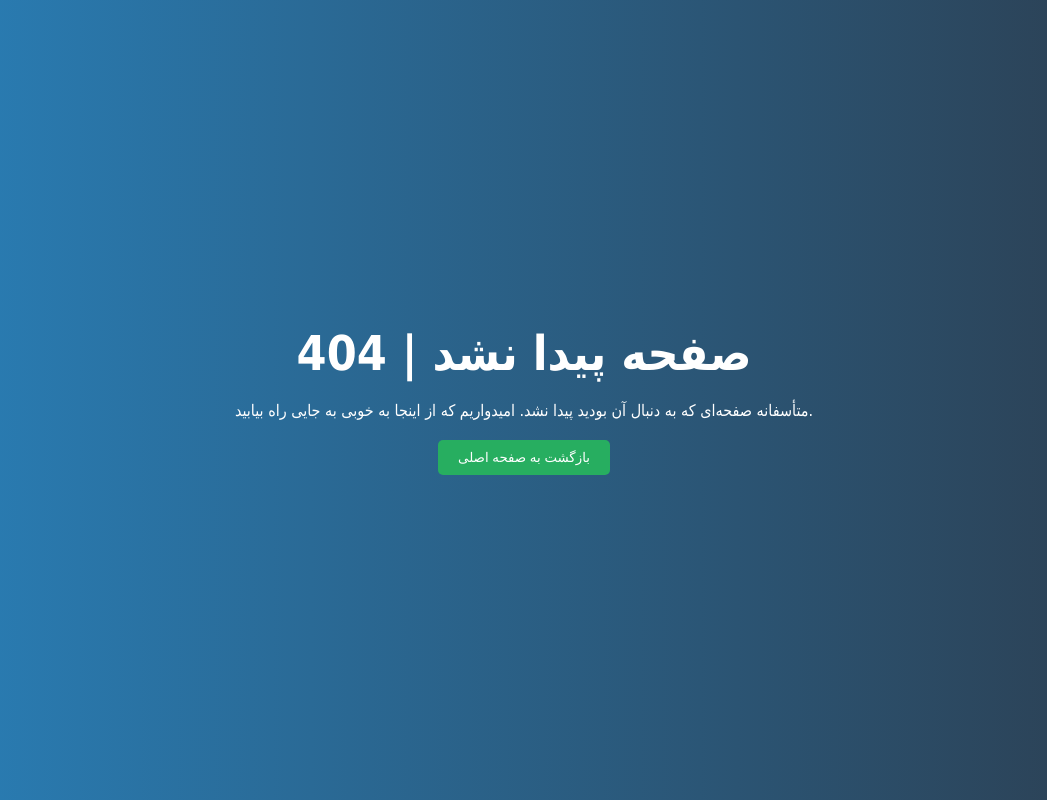
After one commit to Mohamad-11/Elsin-colection-ecommerce, a Django app: template templates/404.html in a window 1280 px wide. The commit adds this page. Shown: the whole page, without its empty margins (116-1163 px from the left). Run offline with Django 5.2, Linux system fonts and the light colour scheme; the template is opened without the code that fills it, so the values that code supplies are empty.

Commit message:
create 404 page

```diff
--- a/accounts/templates/accounts/register.html
+++ b/accounts/templates/accounts/register.html
@@ -19,7 +19,7 @@
         <h2>ثبت ‌نام</h2>
         <form method="post">
             {% csrf_token %}
-            <label>نام کاربری:</label>
+            <label>شماره تلفن :</label>
             <form>{{ form.phone_number }}</form>
 
             <label>ایمیل:</label>
@@ -30,7 +30,7 @@
 
             <label>تکرار رمز عبور:</label>
             <form>{{ form.password2 }}</form>
-            <button type="submit" class="btn btn-success">Login</button>
+            <button type="submit" class="btn btn-success">ثبت نام </button>
         </form>
     </div>
     <script src="script.js"></script>
--- a/accounts/views.py
+++ b/accounts/views.py
@@ -14,7 +14,6 @@ class UserRegisterView(LoginRequiredMixin, View):
 
     def get(self, request):
         form = UserCreationForm()
-        messages.success(request, 'you are registered')
         return render(request, 'accounts/register.html', {'form': form})
 
     def post(self, request):
--- a/home/templates/home/index.html
+++ b/home/templates/home/index.html
@@ -17,7 +17,9 @@
         {% for product in products %}
 
             <div class="product-box" style="border: 1.5px solid #535353">
+                <a href="{% url 'home:detail_product' product.slug %}">
                 <img src="{{ product.image.url }}" alt="عکس محصول " style="width: 125px; height: 125px">
+                </a>
                 <h2>{{ product.name }}</h2>
                 <p>{{ product.description|truncatechars:10 }}</p>
                 <span class="price">{{ product.price }} تومان   </span>
--- a/home/templates/home/product_detail.html
+++ b/home/templates/home/product_detail.html
@@ -17,10 +17,10 @@
 <body>
 
 
-            <div class="wrapper">
+            <div class="wrapper" style="margin-top: 8px">
                     <div id="image-slider">
                         {% for image in product.images.all %}
-                            <img src="{{ image.image.url }}" alt="Product Image 1" style="height: 400px; width: 300px">
+                            <img src="{{ image.image.url }}" alt="Product Image 1" style="height: 300px; width: 250px">
                         {% endfor %}
                     </div>
 
--- /dev/null
+++ b/static/css/404.css
@@ -0,0 +1,60 @@
+* {
+    padding: 0;
+    margin: 0;
+    box-sizing: border-box;
+}
+
+body {
+    font-family: 'Tahoma', 'Arial', sans-serif;
+    display: flex;
+    justify-content: center;
+    align-items: center;
+    height: 100vh;
+    background-color: #f3f3f3;
+    overflow: hidden;
+}
+
+.background {
+    position: fixed;
+    top: 0;
+    left: 0;
+    width: 100%;
+    height: 100%;
+    background: linear-gradient(to right, #2980b9, #2c3e50);
+    z-index: -1;
+    animation: backgroundAnimation 15s infinite;
+}
+@keyframes backgroundAnimation {
+    0% { background-position: 0 50%; }
+    50% { background-position: 100% 50%; }
+    100% { background-position: 0 50%; }
+}
+
+.content {
+    text-align: center;
+    color: #fff;
+    z-index: 1;
+}
+
+h1 {
+    font-size: 3rem;
+    margin-bottom: 20px;
+}
+
+p {
+    font-size: 1rem;
+    margin-bottom: 20px;
+}
+
+button {
+    padding: 10px 20px;
+    background-color: #27ae60;
+    color: #fff;
+    border: none;
+    border-radius: 5px;
+    cursor: pointer;
+    transition: background-color 0.3s;
+}
+button:hover {
+    background-color: #219d52;
+}
--- a/static/css/detail_product_view.css
+++ b/static/css/detail_product_view.css
@@ -2,6 +2,8 @@ body {
     background-color: #f0f0f0;
     font-family: Arial, sans-serif;
     text-align: center;
+    align-items: center;
+    margin-top: 15px;
 }
 
 .wrapper {
--- /dev/null
+++ b/templates/404.html
@@ -0,0 +1,22 @@
+<!DOCTYPE html>
+<html lang="fa">
+{% load static %}
+<head>
+    <meta charset="UTF-8">
+    <meta name="viewport" content="width=device-width, initial-scale=1.0">
+    <title>صفحه 404</title>
+    <link rel="stylesheet" href="{% static 'css/404.css' %}">
+</head>
+<body>
+    <div class="background"></div>
+    <div class="content">
+        <h1>404 | صفحه پیدا نشد</h1>
+        <p>متأسفانه صفحه‌ای که به دنبال آن بودید پیدا نشد. امیدواریم که از اینجا به خوبی به جایی راه بیابید.</p>
+        <a href="{% url 'home:home_page' %}">
+        <button>بازگشت به صفحه اصلی</button>
+        </a>
+    </div>
+
+    <script src="script.js"></script>
+</body>
+</html>
--- a/templates/base.html
+++ b/templates/base.html
@@ -15,6 +15,7 @@
 <body>
 
     {% include 'include/navbar.html' %}
+    {% include 'include/messages.html' %}
     {% include 'include/footer.html' %}
 
 
--- a/templates/include/navbar.html
+++ b/templates/include/navbar.html
@@ -12,7 +12,9 @@
 <body>
 <header>
     <div class="logo">
-        <img src="{% static 'images/logo-elsin.jpg' %}" alt="">
+          <a href="{% url 'home:home_page' %}">
+                <img src="{% static 'images/logo-elsin.jpg' %}" alt="عکس محصول " style="width: 70px; height: 70px">
+          </a>
     </div>
     <nav>
         <ul class="nav-links">
```
Also changed, not shown: A/settings.py (+6 -4 lines), media/product/2024/03/Screenshot_2024-01-11_100831.png (added), media/product/2024/03/Screenshot_2024-01-11_100831_bQzhc5m.png (added), 4 other files.
